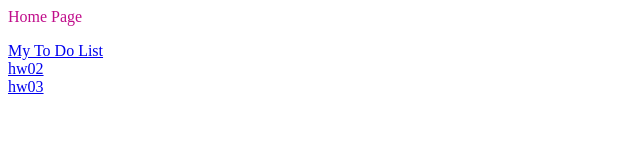
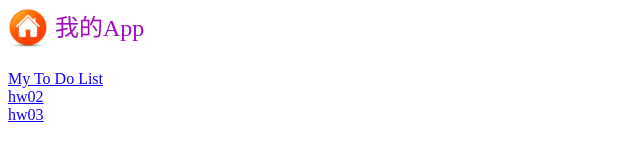
Before and after one commit to johnny-walker/hw01, a website: page index.html in a window 1280 px wide. Shown: the whole page, without its empty margins (0-640 px from the left). Drawn offline with Linux system fonts and the light colour scheme.

Commit message:
add home icon

```diff
--- a/index.css
+++ b/index.css
@@ -1,6 +1,9 @@
-p {
-    color: rgb(192, 13, 138);
+span {
+    color: rgb(162, 13, 192);
+    font-size: 24px;
+    padding: 3px;
+    vertical-align: top;
 }
-ul {
-    color: rgb(68, 0, 255);
+a {
+    color: rgb(17, 0, 255);
 }
--- a/index.html
+++ b/index.html
@@ -5,7 +5,10 @@
   <link href="index.css" rel="stylesheet" type="text/css">
 </head>
 <body>
-  <p> Home Page </p>
+  <div>
+    <img src="home-icon.jpg" alt="Home" width="40" height="40">
+    <span> 我的App </span>
+  </div>  <br>
 
   <nav>
     <a href="/todo/"> My To Do List</a> <br>
--- a/src/todo.js
+++ b/src/todo.js
@@ -1,4 +1,4 @@
-function bodyloaded() {
+function bodyLoaded() {
     console.log("loadscript");
 
     // Create a "close" button and append it to each list item
```
Also changed, not shown: src/todo.html (+1 -1 lines), home-icon.jpg (added).
